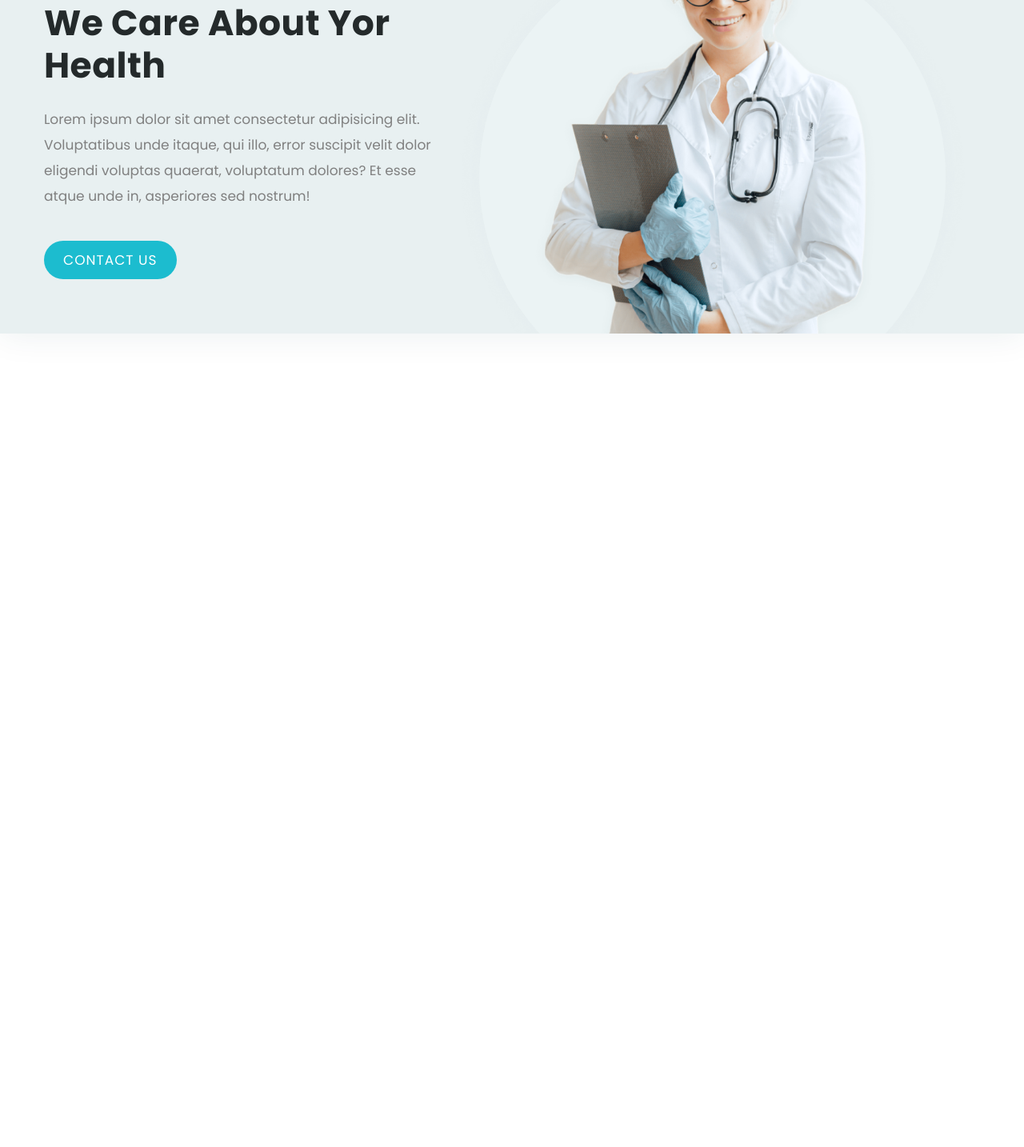
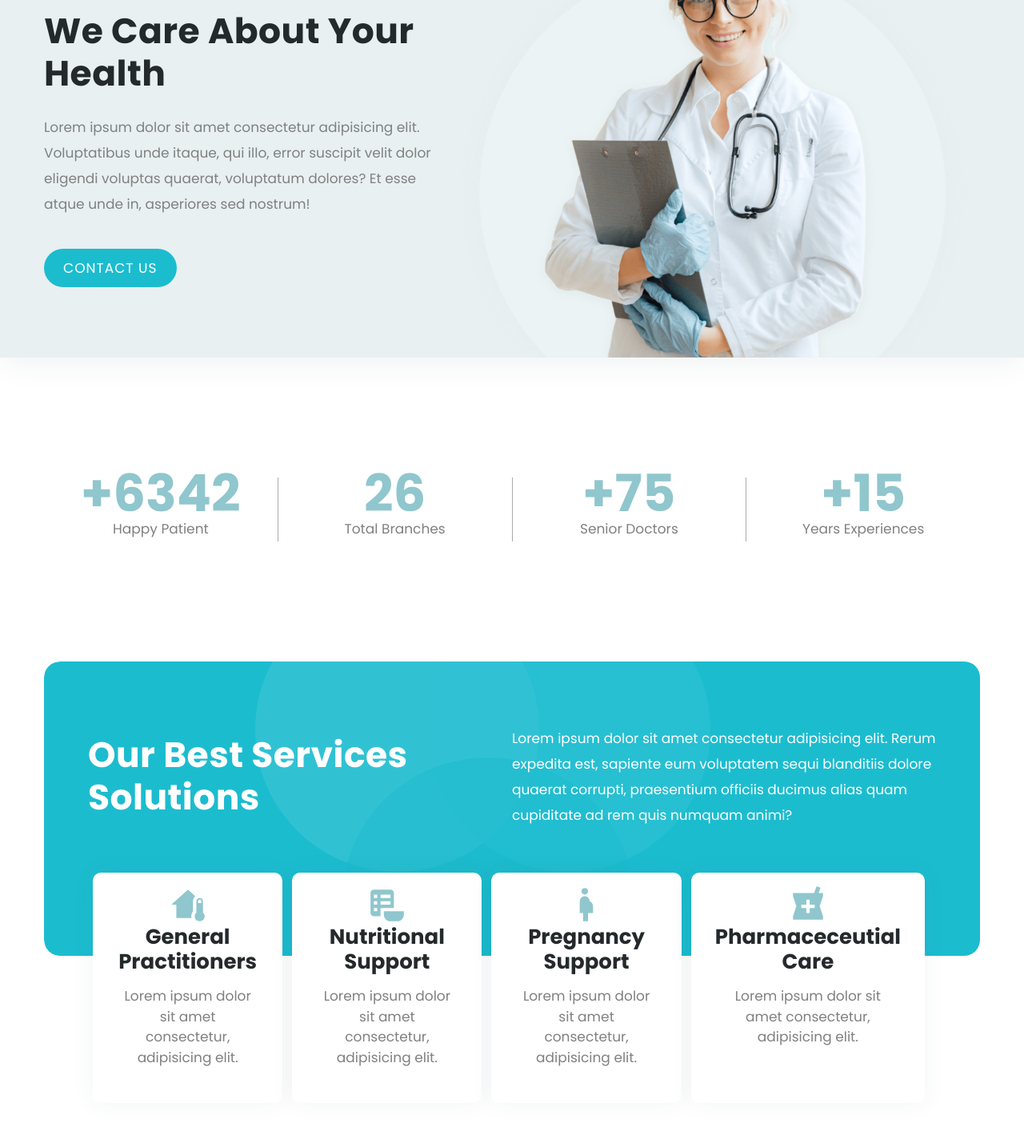
Before and after one commit to nourelnaby4/MedicalHealthcare, a website: page index.html in a window 1280 px wide. Shown: the part 303-1737 px from the top of the page at 80% size. Before the commit the page ends 800 px from the top, so only its background shows below. Drawn offline with nearby package versions, Linux system fonts and the light colour scheme.

Commit message:
feat: add services section

```diff
--- a/index.html
+++ b/index.html
@@ -91,19 +91,19 @@
                  h-16 rounded-[10px] hidden lg:flex lg:items-center lg:justify-between px-[50px]">
                     <ul class="flex  gap-x-4">
                         <li><a href="#"
-                                class="border-r pr-4 text-secondary hover:text-accent transition-all duration-300">Home</a>
+                                class="border-r pr-4 border-stone-300 text-secondary hover:text-accent transition-all duration-300">Home</a>
                         </li>
                         <li><a href="#"
-                                class="border-r pr-4 text-secondary hover:text-accent transition-all duration-300">About</a>
+                                class="border-r pr-4 border-stone-300 text-secondary hover:text-accent transition-all duration-300">About</a>
                         </li>
                         <li><a href="#"
-                                class="border-r pr-4 text-secondary hover:text-accent transition-all duration-300">Services</a>
+                                class="border-r pr-4 border-stone-300 text-secondary hover:text-accent transition-all duration-300">Services</a>
                         </li>
                         <li><a href="#"
-                                class="border-r pr-4 text-secondary hover:text-accent transition-all duration-300">Blog</a>
+                                class="border-r pr-4 border-stone-300 text-secondary hover:text-accent transition-all duration-300">Blog</a>
                         </li>
                         <li><a href="#"
-                                class="border-r pr-4 text-secondary hover:text-accent transition-all duration-300">Contact</a>
+                                class="border-r pr-4 border-stone-300 text-secondary hover:text-accent transition-all duration-300">Contact</a>
                         </li>
                     </ul>
 
@@ -122,26 +122,122 @@
 
     <!-- hero -->
     <section class="hero bg-gray py-12 xl:pt-12 xl:pb-0 overflow-hidden shadow-custom1 ">
-        <div class="container max-h-[70vh]">
-            <div class="flex flex-col xl:flex-row items-center justify-between h-full">
+        <div class="container min-h-[70vh]">
+            <div class="flex flex-col xl:flex-row items-center justify-between h-full space-y-5">
                 <div class=" hero__text xl:w-[60%] text-center xl:text-left">
                     <div class="bg-white  flex items-center gap-2 px-5 py-2 rounded-3xl w-[200px] mb-5 mx-auto xl:mx-0">
                         <i class="ri-heart-pulse-line text-2xl text-accent "></i>
                         <span class="text-stone-400">Live your life</span>
                     </div class="uppercase text-base font-medium ">
-                    <h1 class="h2 mb-6">We care about yor health</h1>
+                    <h1 class="h2 mb-6">We care about your health</h1>
                     <p class="mb-10">Lorem ipsum dolor sit amet consectetur adipisicing elit. Voluptatibus unde itaque,
                         qui illo, error suscipit velit dolor eligendi voluptas quaerat, voluptatum dolores? Et esse
                         atque unde in, asperiores sed nostrum!</p>
                     <button class="btn btn-sm btn-accent mx-auto xl:mx-0">Contact us</button>
                 </div>
-                <div class=" hero__img hidden xl:flex max-w-[814px] self-end">
+                <div class=" hero__img xl:flex  self-end">
                     <img src="assets/img/hero/img.png" alt="hero">
                 </div>
             </div>
         </div>
+    </section>
 
+    <!-- stats -->
+    <section class="stats section">
+        <div class="container">
+            <div class="flex flex-col xl:flex-row gap-y-6 justify-between">
+                <div class="stats__item flex-1 xl:border-r flex flex-col items-center">
+                    <div class="text-4xl xl:text-[64px] font-semibold
+                    text-accent-tertiary xl:mb-2">+6342</div>
+                    <div>Happy Patient</div>
+                </div>
+
+                <div class="stats__item flex-1 xl:border-r flex flex-col items-center">
+                    <div class="text-4xl xl:text-[64px] font-semibold
+                    text-accent-tertiary xl:mb-2">26</div>
+                    <div>Total Branches</div>
+                </div>
+
+                <div class="stats__item flex-1 xl:border-r flex flex-col items-center">
+                    <div class="text-4xl xl:text-[64px] font-semibold
+                    text-accent-tertiary xl:mb-2">+75</div>
+                    <div>Senior Doctors</div>
+                </div>
+
+                <div class="stats__item flex-1  flex flex-col items-center">
+                    <div class="text-4xl xl:text-[64px] font-semibold
+                    text-accent-tertiary xl:mb-2">+15</div>
+                    <div>Years Experiences</div>
+                </div>
+            </div>
+        </div>
     </section>
+
+    <!-- services  -->
+    <section class="services relative container">
+        <div
+            class=" bg-service bg-cover bg-no-repeat max-w-[1466px] mx-4 xl:mx-auto
+        rounded-[20px] xl:pt[70px] px-6 xl:px-0 relative h-[368px] flex justify-start items-center xl:items-start -z-10">
+            <div class="container lg:h-full py-20">
+                <div class=" my-auto serives__top flex flex-col items-center  xl:flex-row xl:mb-[60px] px-10">
+                    <h2 class="h2 text-white flex-1 mb-4 xl:mb-0 text-center xl:text-left">Our best services solutions
+                    </h2>
+                    <p class="text-white flex-1 text-center xl:text-left max-w-2xl
+                    xl:max-w-none">Lorem ipsum dolor sit amet consectetur adipisicing elit. Rerum expedita est,
+                        sapiente
+                        eum voluptatem sequi blanditiis dolore quaerat corrupti, praesentium officiis ducimus alias quam
+                        cupiditate ad rem quis numquam animi?
+                    </p>
+                </div>
+            </div>
+        </div>
+
+        <div class="container mt-8 xl:mt-[144px] absolute xl:top-20 xl:right-1 xl:px-20">
+
+            <div class=" flex flex-col xl:flex-row gap-3 py-10">
+                <div class=" services__items bg-white px-[30px] py-[15px] rounded-[10px] shadow-custom2
+                min-h-[288px] flex flex-col items-center text-center
+                    mb-[15px]">
+                    <img src="assets/icons/services/icon-1.svg" alt="icon-1">
+                    <h3 class="h3 mb-[15px]">General Practitioners</h3>
+                    <p class=" leading-normal max-w-[300px]">Lorem ipsum dolor sit amet consectetur,
+                        adipisicing elit.</p>
+
+                </div>
+
+                <div class="services__items bg-white px-[30px] py-[15px] rounded-[10px] shadow-custom2
+                min-h-[288px] flex flex-col items-center text-center
+                    mb-[15px]">
+                    <img src="assets/icons/services/icon-3.svg" alt="icon-1">
+                    <h3 class="h3 mb-[15px]">Nutritional Support</h3>
+                    <p class=" leading-normal max-w-[300px]">Lorem ipsum dolor sit amet consectetur,
+                        adipisicing elit.</p>
+
+                </div>
+
+                <div class="services__items bg-white px-[30px] py-[15px] rounded-[10px] shadow-custom2
+                min-h-[288px] flex flex-col items-center text-center
+                    mb-[15px]">
+                    <img src="assets/icons/services/icon-2.svg" alt="icon-1">
+                    <h3 class="h3 mb-[15px]">Pregnancy Support</h3>
+                    <p class=" leading-normal max-w-[300px]">Lorem ipsum dolor sit amet consectetur,
+                        adipisicing elit.</p>
+
+                </div>
+
+                <div class="services__items bg-white px-[30px] py-[15px] rounded-[10px] shadow-custom2
+                min-h-[288px] flex flex-col items-center text-center
+                    mb-[15px]">
+                    <img src="assets/icons/services/icon-4.svg" alt="icon-1">
+                    <h3 class="h3 mb-[15px]">Pharmaceceutial Care</h3>
+                    <p class=" leading-normal max-w-[300px]">Lorem ipsum dolor sit amet consectetur,
+                        adipisicing elit.</p>
+
+                </div>
+            </div>
+        </div>
+    </section>
+
 
     <!-- script  -->
     <script src="js/swiper-bundle.min.js"></script>
--- a/tailwind.config.js
+++ b/tailwind.config.js
@@ -24,6 +24,10 @@ module.exports = {
           tertiary: '#90c6cd',
         },
         gray:'#e8f0f1',
+
+      },
+      borderColor: {
+        DEFAULT: 'rgb(128 ,128 ,128 , 66%)', // Set your default border color here (gray in this case)
       },
       fontFamily:{
         primary:'Poppins',
@@ -33,7 +37,7 @@ module.exports = {
         custom2:'0px 0px 30px 0px rgba(8,73,78,0.06)',
       },
       backgroundImage:{
-        service:'url(../../assets/img/services.svg)',
+        service:'url(../../assets/img/services/bg.svg)',
         testimonials:'url(../../assets/img/testimonials.svg)',
         departments:'url(../../assets/img/departments.svg)',
         qouteLeft:'url(../../assets/img/testimonials/qoute-left.svg)',
```
Also changed, not shown: dist/output.css.
